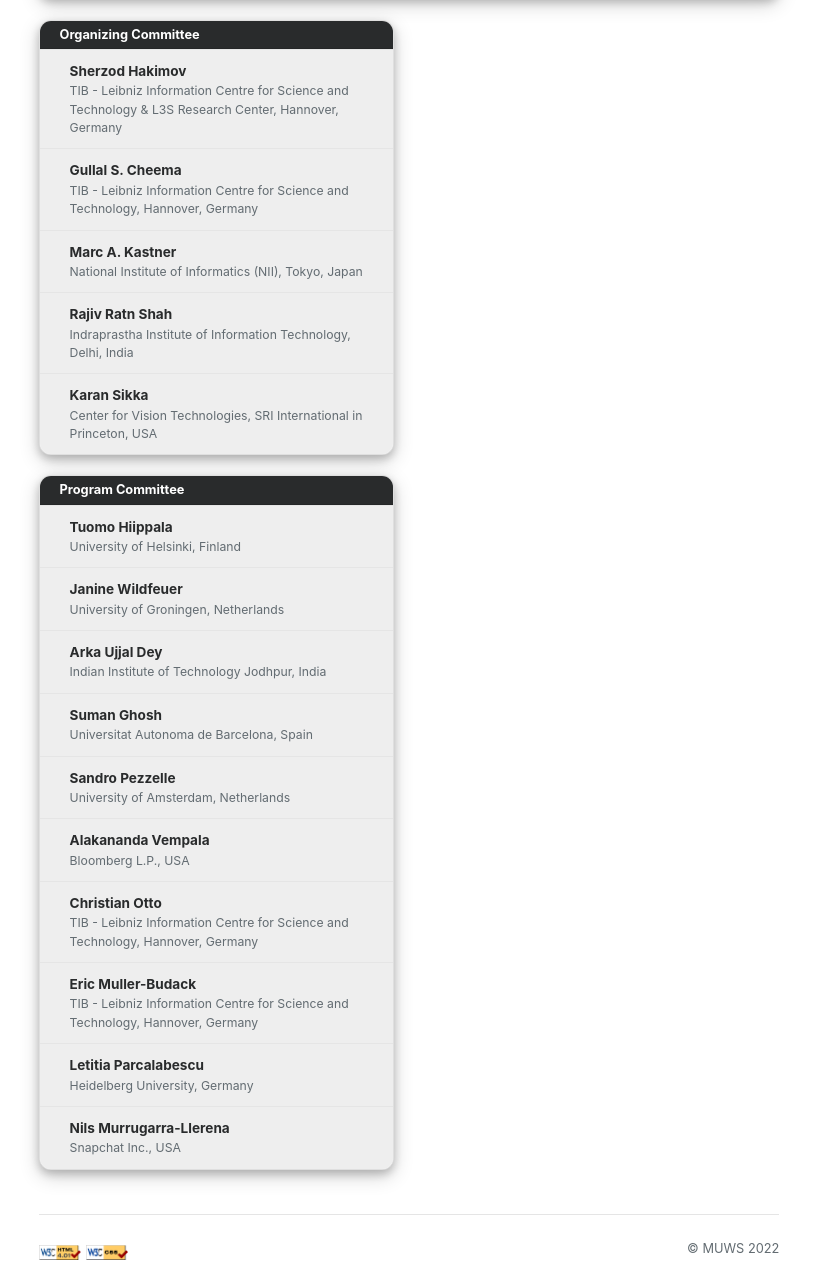
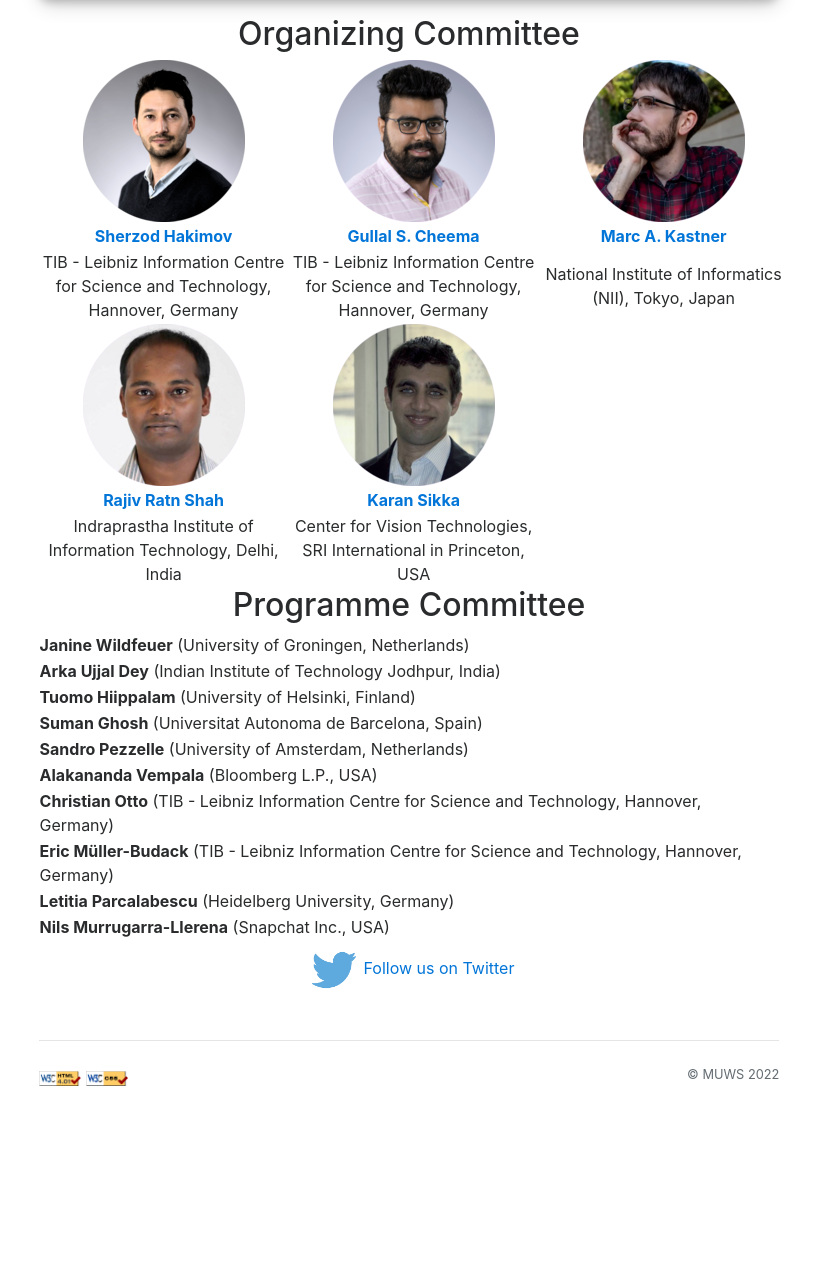
Before and after one commit to muws-workshop/muws-workshop.github.io, a Jekyll site: the page built from organization.html, in a window 1280 px wide. Shown: the part 365-1639 px from the top of the page, without its empty margins (231-1044 px from the left). Built offline with Jekyll 4.4.1, drawn with Linux system fonts in a browser that asks for light colours; nearby versions of some CDN libraries; after the commit the page ends 1465 px from its top, so only the background shows below that.

Commit message:
org update

```diff
--- a/organization.html
+++ b/organization.html
@@ -3,43 +3,98 @@ layout: page
 slide_id: 3
 ---
 
-    <!-- <div><strong>Organizing Committee</strong></div>
-      <div class="row">
-        <div class="column">
-          <img src="../assets/images/Sherzod_Hakimov.png">
-           <center><a href="https://sherzod-hakimov.github.io/" style="color:black">Sherzod Hakimov</a></center> <br />
-          <center><small>TIB - Leibniz Information Centre for Science and Technology</small></center><br />
-        </div>
-        <div class="column">
-          <img src="../assets/images/Gullal_Cheema.png">
-           <center><a href="https://gullalc.github.io/" style="color:black">Gullal S. Cheema</a></center> <br />
-          <center><small>TIB - Leibniz Information Centre for Science and Technology</small></center><br />
-        </div>
-        <div class="column">
-          <img src="../assets/images/Marc_Kastner.png">
-           <center><a href="https://www.marc-kastner.com/" style="color:black">Marc A. Kastner</a></center> <br />
-          <center><small>National Institute of Informatics (NII), Tokyo, Japan</small></center><br />
-        </div>
+
+    <div>
+        <center>
+        <h2>Organizing Committee</h2>
+
+
+       <table style="undefined;table-layout: fixed; width: 613px">
+            <colgroup>
+            <col style="width: 250px">
+            <col style="width: 250px">
+            <col style="width: 250px">
+            </colgroup>
+            <thead>
+              <tr>
+                <th style="text-align: center;"><img src="./assets/images/SH.png"></th>
+                <th style="text-align: center;"><img src="./assets/images/GC.png"></th>
+                <th style="text-align: center;"><img src="./assets/images/MK.png"></th>
+              </tr>
+            </thead>
+            <tbody>
+              <tr>
+                <td style="text-align: center;"><a href="https://sherzod-hakimov.github.io/"><b>Sherzod Hakimov</b></a></td>
+                <td style="text-align: center;"><a href="https://gullalc.github.io/"><b>Gullal S. Cheema</b></a></td>
+                <td style="text-align: center;"><a href="https://www.marc-kastner.com/"><b>Marc A. Kastner</b></a></td>
+              </tr>
+              <tr>
+                <td style="text-align: center;">TIB - Leibniz Information Centre for Science and Technology, Hannover, Germany</td>
+                <td style="text-align: center;">TIB - Leibniz Information Centre for Science and Technology, Hannover, Germany</td>
+                <td style="text-align: center;">National Institute of Informatics (NII), Tokyo, Japan</td>
+              </tr>
+
+              <tr>
+                <td style="text-align: center;"><img src="./assets/images/RS.png"></td>
+                <td style="text-align: center;"><img src="./assets/images/KS.png"></td>
+                <td></td>
+              </tr>
+              <tr>
+                <td style="text-align: center;"><a href="https://www.iiitd.edu.in/~rajivratn"><b>Rajiv Ratn Shah</b></a></td>
+                <td style="text-align: center;"><a href="https://ksikka.com/"><b>Karan Sikka</b></a></td>
+                <td></td>
+              </tr>
+              <tr>
+                <td style="text-align: center;">Indraprastha Institute of Information Technology, Delhi, India</td>
+                <td style="text-align: center;">Center for Vision Technologies, SRI International in Princeton, USA</td>
+                <td></td>
+              </tr>
+            </tbody>
+            </table>
     </div>
-    <div class="row">
-        <div class="column">
-          <img src="../assets/images/Rajiv_Shah.png">
-           <center><a href="https://www.iiitd.edu.in/~rajivratn" style="color:black">Rajiv Ratn Shah</a></center> <br />
-          <center><small>Indraprastha Institute of Information Technology, Delhi, India</small></center><br />
-        </div>
-        <div class="column">
-          <img src="../assets/images/Karan_Sikka.png">
-           <center><a href="https://ksikka.com/" style="color:black">Karan Sikka</a></center> <br />
-          <center><small>Center for Vision Technologies, SRI International in Princeton, USA</small></center><br />
-        </div>
+    </center>
+
+
+    <div><center><h2>Programme Committee</h2>
+
+        <table>
+        <thead>
+          <tr>
+            <th></th>
+          </tr>
+        </thead>
+        <tbody>
+          <tr>
+            <td><b>Janine Wildfeuer</b> (University of Groningen, Netherlands)</td>
+          </tr>
+          <tr>
+            <td><b>Arka Ujjal Dey</b> (Indian Institute of Technology Jodhpur, India)</td>
+          </tr>
+          <tr><td><b>Tuomo Hiippalam</b> (University of Helsinki, Finland)</td></tr>
+          <tr><td><b>Suman Ghosh</b> (Universitat Autonoma de Barcelona, Spain)</td></tr>
+          <tr><td><b>Sandro Pezzelle</b> (University of Amsterdam, Netherlands)</td></tr>
+          <tr><td><b>Alakananda Vempala</b> (Bloomberg L.P., USA)</td></tr>
+          <tr><td><b>Christian Otto</b> (TIB - Leibniz Information Centre for Science and Technology, Hannover, Germany)</td></tr>
+          <tr><td><b>Eric Müller-Budack</b> (TIB - Leibniz Information Centre for Science and Technology, Hannover, Germany)</td></tr>
+          <tr><td><b>Letitia Parcalabescu</b> (Heidelberg University, Germany)</td></tr>
+          <tr><td><b>Nils Murrugarra-Llerena</b> (Snapchat Inc., USA)</td></tr>
+        </tbody>
+        </table>
+
+
+    </center>
     </div>
-  </div> -->
 
-  <!-- <div><strong>Programme Committee</strong></div> -->
+    <div>
+        <center>
+        {% include twitter-badge.html %}
+        </center>
+    </div>
 
 
 
-    <div class="row">
+
+    <!-- <div class="row">
 
         <div class="col-xs-12 col-sm-12 col-md-6 col-lg-6 col-xl-6">
 
@@ -84,4 +139,4 @@ slide_id: 3
 
         </div>
 
-    </div>
+    </div> -->
```
Also changed, not shown: cfp.html (+6 -5 lines), assets/images/GC.png (added), assets/images/KS.png (added), assets/images/MK.png (added), assets/images/RS.png (added), assets/images/SH.png (added).
